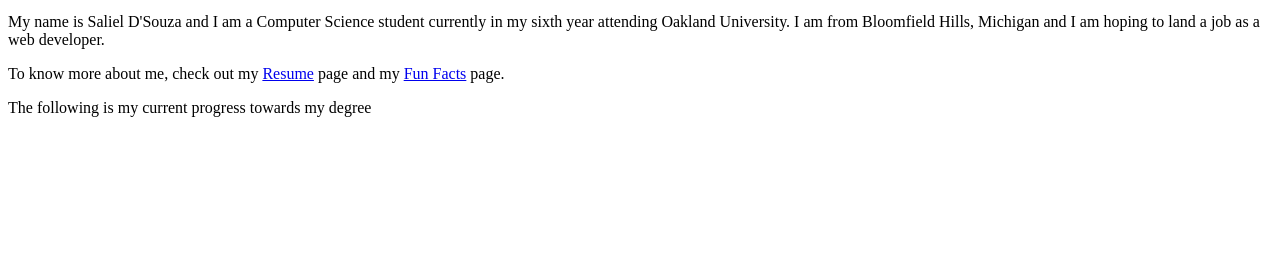
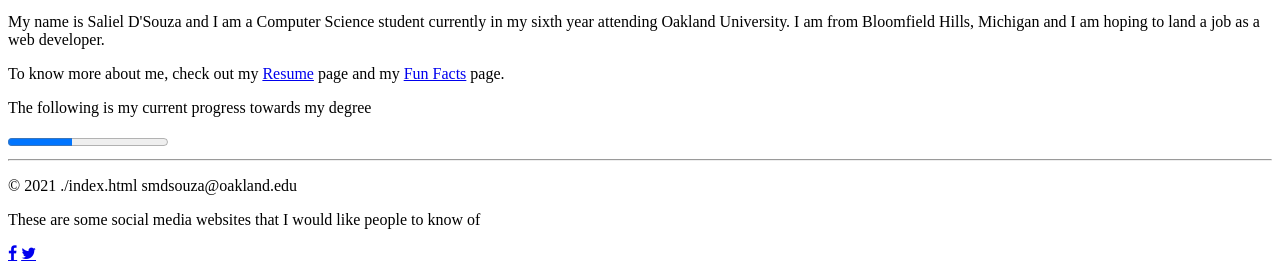
Before and after one commit to SalielD/SalielDSouza_hw2_csi2520_fs2021, a plain HTML site: page index.html in a window 1280 px wide. Shown: the part 539-810 px from the top of the page. Drawn offline with Linux system fonts and the light colour scheme.

Commit message:
Added more content to index and my resume

```diff
--- a/index.html
+++ b/index.html
@@ -2,6 +2,9 @@
 <html lang="en">
 <head>
     <title>Home</title>
+    <link rel="shortcut icon" href="./img/w3schools.png" type="image/png">
+    <link rel="stylesheet"
+    href="https://cdnjs.cloudflare.com/ajax/libs/font-awesome/4.7.0/css/font-awesome.min.css">
 </head>
 <body>
     <header>
@@ -24,6 +27,13 @@
         </p>
     </section>
     <p>The following is my current progress towards my degree</p>
-
+    <progress id="my_progress" value="40" max="100"></progress>
+    <hr>
+    <footer>
+        <p>&copy; 2021 ./index.html smdsouza@oakland.edu</p>
+        <p>These are some social media websites that I would like people to know of</p>
+        <a href="#" class="fa fa-facebook"></a>
+        <a href="#" class="fa fa-twitter"></a>
+    </footer>
 </body>
 </html>
```
Also changed, not shown: html/my_resume.html (+1 -1 lines), img/w3schools.png (added).
